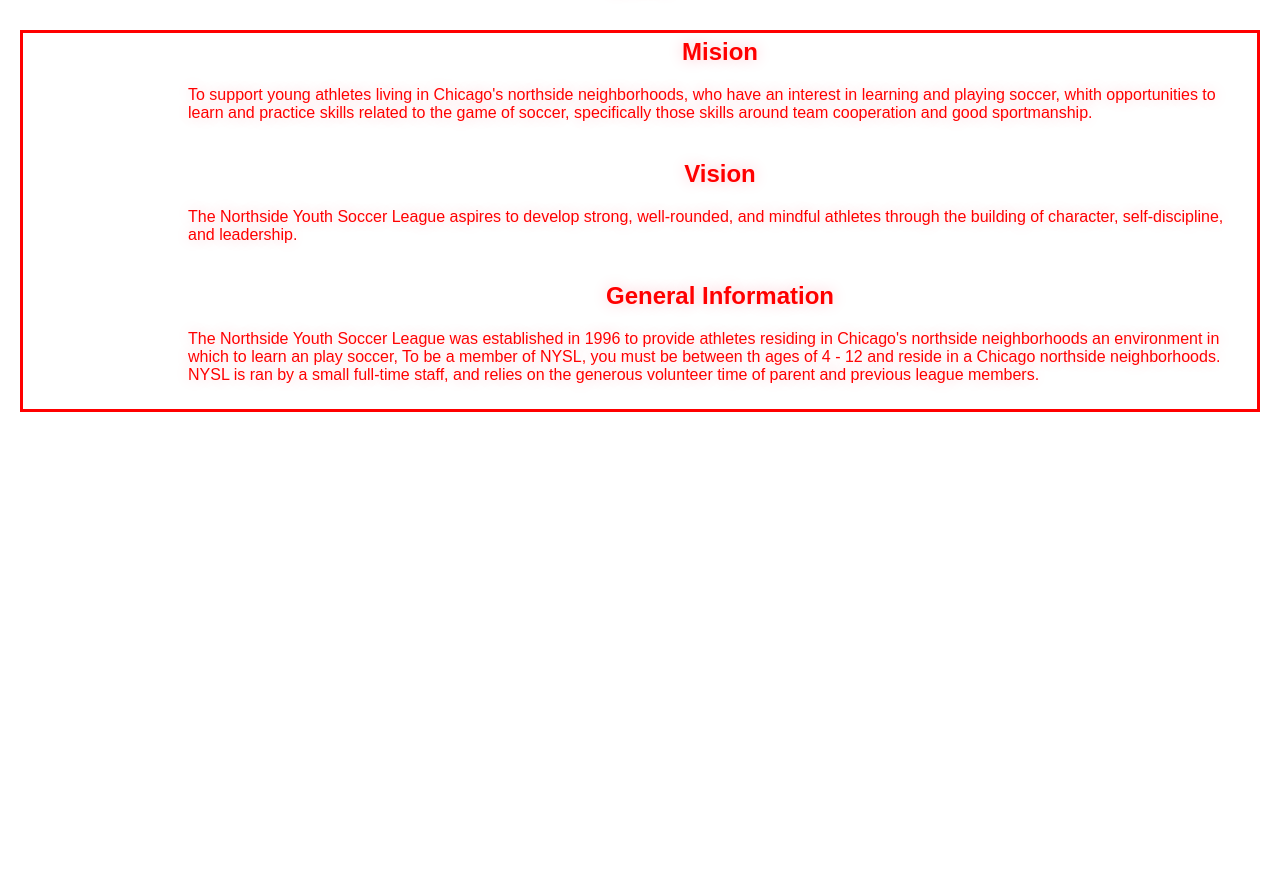
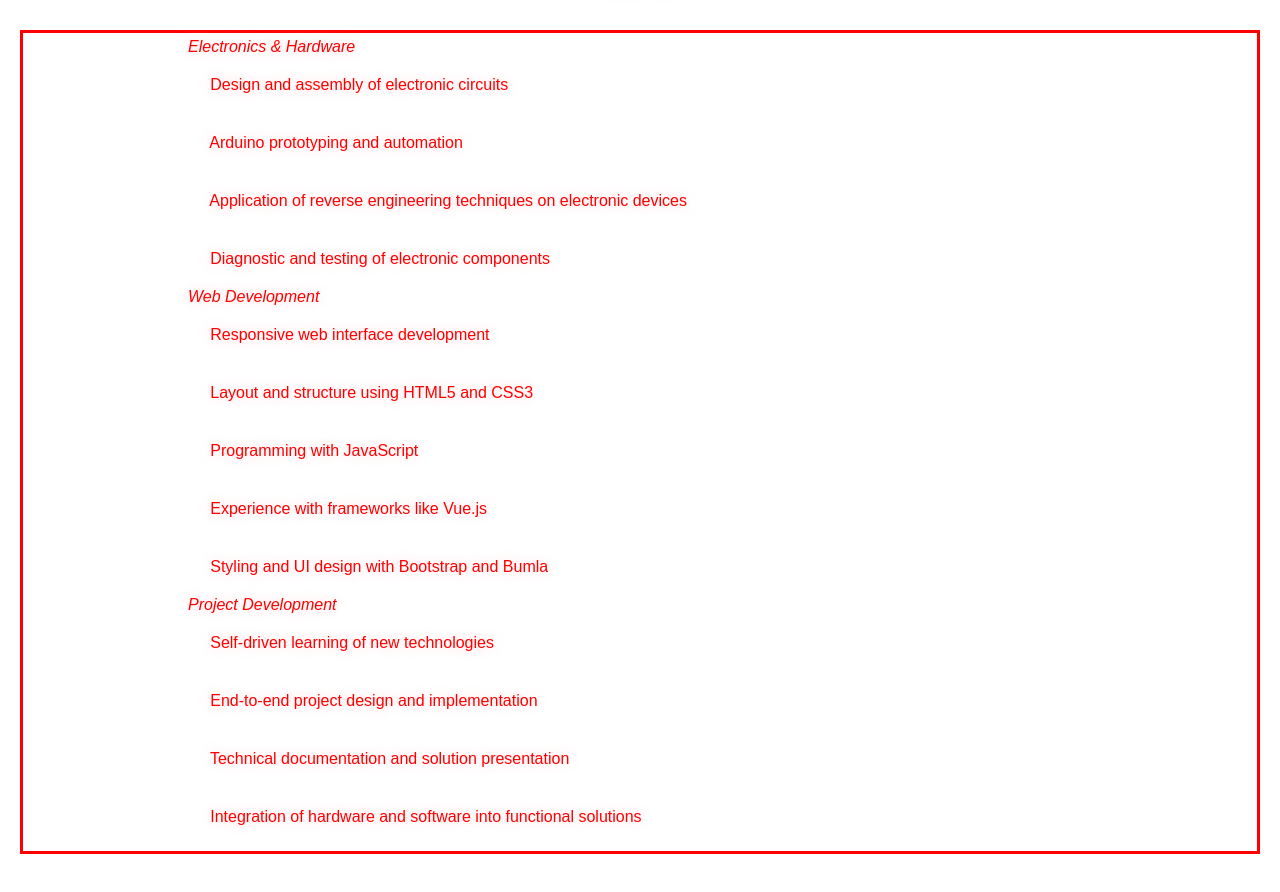
Before and after one commit to IgnGGA/Module4-FinalProyect, a plain HTML site: page pages/Skills.html in a window 1280 px wide. Shown: the part 858-1750 px from the top of the page. Drawn offline with Linux system fonts and the light colour scheme.

Commit message:
cambiios

```diff
--- a/pages/Skills.html
+++ b/pages/Skills.html
@@ -28,25 +28,30 @@
     </div>
     <div id="logo"></div>
     <div id="contenido">
-        <h2>Mision</h2>
-        <p>
-            To support young athletes living in Chicago's northside neighborhoods, who have an interest in
-            learning and playing soccer, whith opportunities to learn and practice skills related to the game of
-            soccer, specifically those skills around team cooperation and good sportmanship.
-        </p><br>
-        <h2>Vision</h2>
-        <p>
-            The Northside Youth Soccer League aspires to develop strong, well-rounded, and mindful
-            athletes through the building of character, self-discipline, and leadership.
-        </p><br>
-        <h2>General Information</h2>
-        <p>
-            The Northside Youth Soccer League was established in 1996 to provide athletes residing in
-            Chicago's northside neighborhoods an environment in which to learn an play soccer, To be a
-            member of NYSL, you must be between th ages of 4 - 12 and reside in a Chicago northside
-            neighborhoods. NYSL is ran by a small full-time staff, and relies on the generous volunteer time of
-            parent and previous league members.
-        </p>
+        <dl>
+            <dt><i>Electronics & Hardware</i></dt>
+            <dd>
+                <pre>     Design and assembly of electronic circuits</pre>
+                <pre>     Arduino prototyping and automation</pre>
+                <pre>     Application of reverse engineering techniques on electronic devices</pre>
+                <pre>     Diagnostic and testing of electronic components</pre>
+            </dd>
+            <dt><i>Web Development</i></dt>
+            <dd>
+                <pre>     Responsive web interface development</pre>
+                <pre>     Layout and structure using HTML5 and CSS3</pre>
+                <pre>     Programming with JavaScript</pre>
+                <pre>     Experience with frameworks like Vue.js</pre>
+                <pre>     Styling and UI design with Bootstrap and Bumla</pre>
+            </dd>
+            <dt><i>Project Development</i></dt>
+            <dd>
+                <pre>     Self-driven learning of new technologies</pre>
+                <pre>     End-to-end project design and implementation</pre>
+                <pre>     Technical documentation and solution presentation</pre>
+                <pre>     Integration of hardware and software into functional solutions</pre>
+            </dd>
+        </dl>
     </div>
 </body>
 
```
